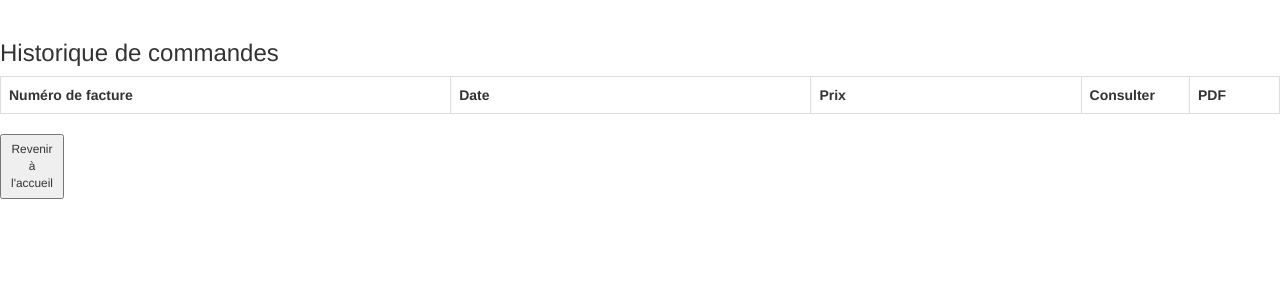
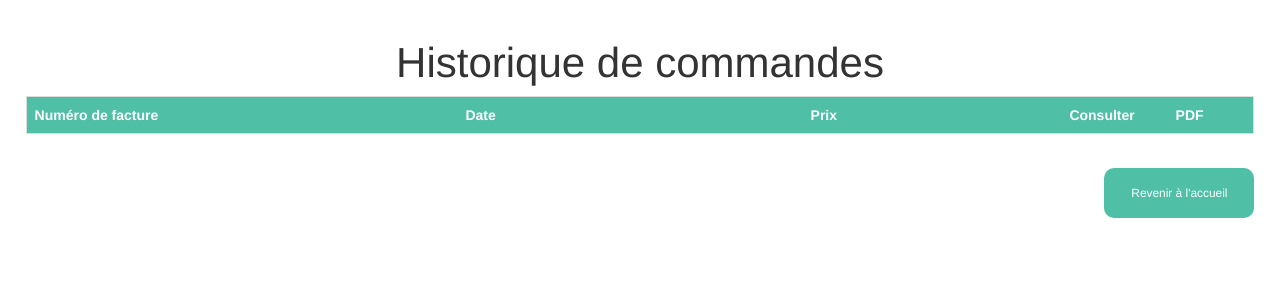
Before and after one commit to krishnath92/e-commerce, a PHP site: page /path/espace_client/historique.php in a window 1280 px wide. Shown: the top 300 px of the page. Run offline with PHP 8.4, Linux system fonts and the light colour scheme; the visitor is signed in with stand-in values (Sample User, id 1); data comes from the database, SQL or seed files in the repository; lists and menus that the app fills with data are empty.

Commit message:
design change

```diff
--- a/design/boutiqueFooter.css
+++ b/design/boutiqueFooter.css
@@ -19,7 +19,7 @@ footer {
     border-top: 1px dashed #000;
     width: 100%;
     /*background: wheat;*/
-    background: #333;
+    background: #1f2933;
     color: white;
     padding-bottom: 20px;
     margin-top: 100px;
--- /dev/null
+++ b/design/table.css
@@ -0,0 +1,47 @@
+.table-responsive{
+    margin-right: 2%;
+    margin-left: 2%;
+}
+
+h1{
+    text-align: center;
+    font-family: "Source Sans Pro", "Helvetica Neue", Arial, sans-serif ;
+    font-size: 3em;
+    font-weight: 300;
+}
+
+th{
+    background-color: #4fc0a6;
+    color: white;
+}
+
+tr:hover {
+    background-color: #f3f8f6
+;}
+
+table tr:nth-child(odd)
+{
+    background-color: #b3f5e4;
+}
+.table-bordered>tbody>tr>td, .table-bordered>tbody>tr>th, .table-bordered>tfoot>tr>td, .table-bordered>tfoot>tr>th, .table-bordered>thead>tr>td, .table-bordered>thead>tr>th {
+    border: 0px;
+}
+
+.text-danger{
+    color : #1f876f;
+}
+#boutonHistorique{
+
+    width: 150px !important;
+    height: 50px;
+    border: none;
+    outline: none;
+    color: #fff;
+    background: #4fc0a6;
+    cursor: pointer;
+    position: relative;
+    z-index: 0;
+    border-radius: 10px;
+    margin-top: 14px;
+    float: right;
+}
--- a/espace_client/ConsultationCommande.php
+++ b/espace_client/ConsultationCommande.php
@@ -9,6 +9,7 @@ $num_facture = $_GET["num_facture"];
 $requser2 = $db->prepare("SELECT * FROM factures WHERE num_facture = ?");
 $requser2->execute(array($num_facture));
 $facture = $requser2->fetchAll();
+
 
 
 
--- a/espace_client/historique.php
+++ b/espace_client/historique.php
@@ -20,13 +20,14 @@ $factures = $requser2->fetchAll();
 		<script src="https://ajax.googleapis.com/ajax/libs/jquery/2.2.0/jquery.min.js"></script>
 		<link rel="stylesheet" href="https://maxcdn.bootstrapcdn.com/bootstrap/3.3.6/css/bootstrap.min.css" />
 		<script src="https://maxcdn.bootstrapcdn.com/bootstrap/3.3.6/js/bootstrap.min.js"></script>
+        <link rel="stylesheet" type="text/css" href="../design/table.css">
 	</head>
 	<body>
 		<header>
 		</header>
 			<div style="clear:both"></div>
 			<br />
-			<h3>Historique de commandes</h3>
+			<h1>Historique de commandes</h1>
 			<div class="table-responsive">
 				<table class="table table-bordered">
 					<tr>
@@ -48,6 +49,6 @@ $factures = $requser2->fetchAll();
                     </tr>
                     <?php } ?>
                 </table>
-				<button style="width: 5%; padding: 5px; font-size: 0.85em" onclick="window.location.href='../espace_commun/accueilCommun.php?accueil=1';">Revenir à l'accueil</button>
+				<button id="boutonHistorique" style="width: 5%; padding: 5px; font-size: 0.85em" onclick="window.location.href='../espace_commun/accueilCommun.php?accueil=1';">Revenir à l'accueil</button>
     </body>
 </html>
--- a/espace_client/panier.php
+++ b/espace_client/panier.php
@@ -29,6 +29,7 @@ if(isset($_SESSION["user"])){
 		<script src="https://ajax.googleapis.com/ajax/libs/jquery/2.2.0/jquery.min.js"></script>
 		<link rel="stylesheet" href="https://maxcdn.bootstrapcdn.com/bootstrap/3.3.6/css/bootstrap.min.css" />
 		<script src="https://maxcdn.bootstrapcdn.com/bootstrap/3.3.6/js/bootstrap.min.js"></script>
+
 	</head>
 	<body>
 		<header>
```
Also changed, not shown: design/accueil.css (+20 -6 lines), espace_Admin/style/stylesheet.css (+14 -9 lines), espace_commun/accueilCommun.php (+5 -4 lines), img/logo.png.
